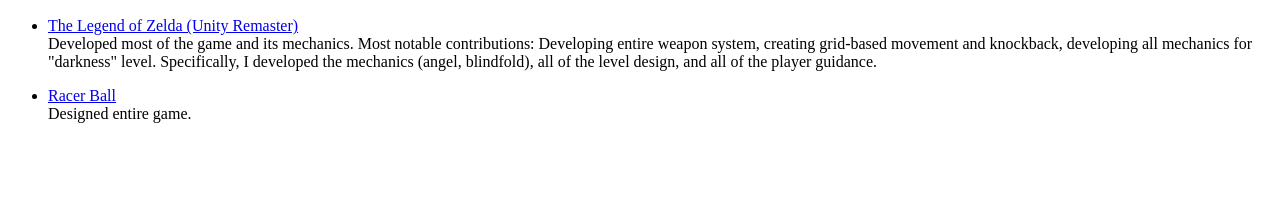
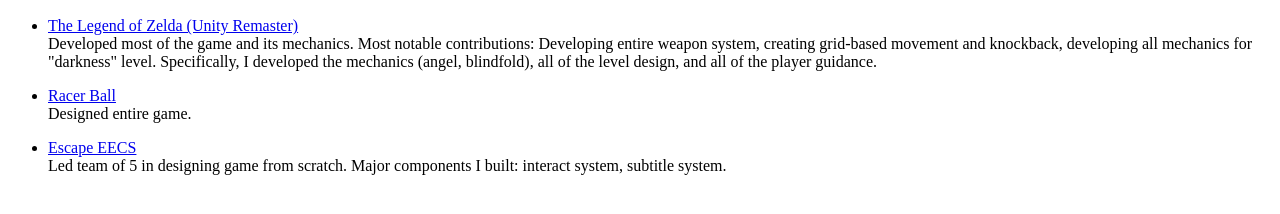
Before and after one commit to Jaccob-B/Jaccob-B.github.io, a plain HTML site: page index.html in a window 1280 px wide. Shown: the part 96-310 px from the top of the page. Drawn offline with Linux system fonts and the light colour scheme.

Commit message:
new game on website

```diff
--- a/index.html
+++ b/index.html
@@ -15,5 +15,10 @@
 Designed entire game.
 </ul>
 
+<ul>
+<li><a href="https://adahad27.itch.io/escape-eecs">Escape EECS</a></li>
+Led team of 5 in designing game from scratch. Major components I built: interact system, subtitle system.
+</ul>
+
 <!-- TIP: Rename this file "index.html", and it will become the default landing page whenever someone navigates their browser to your domain. -->
 </html>
```
